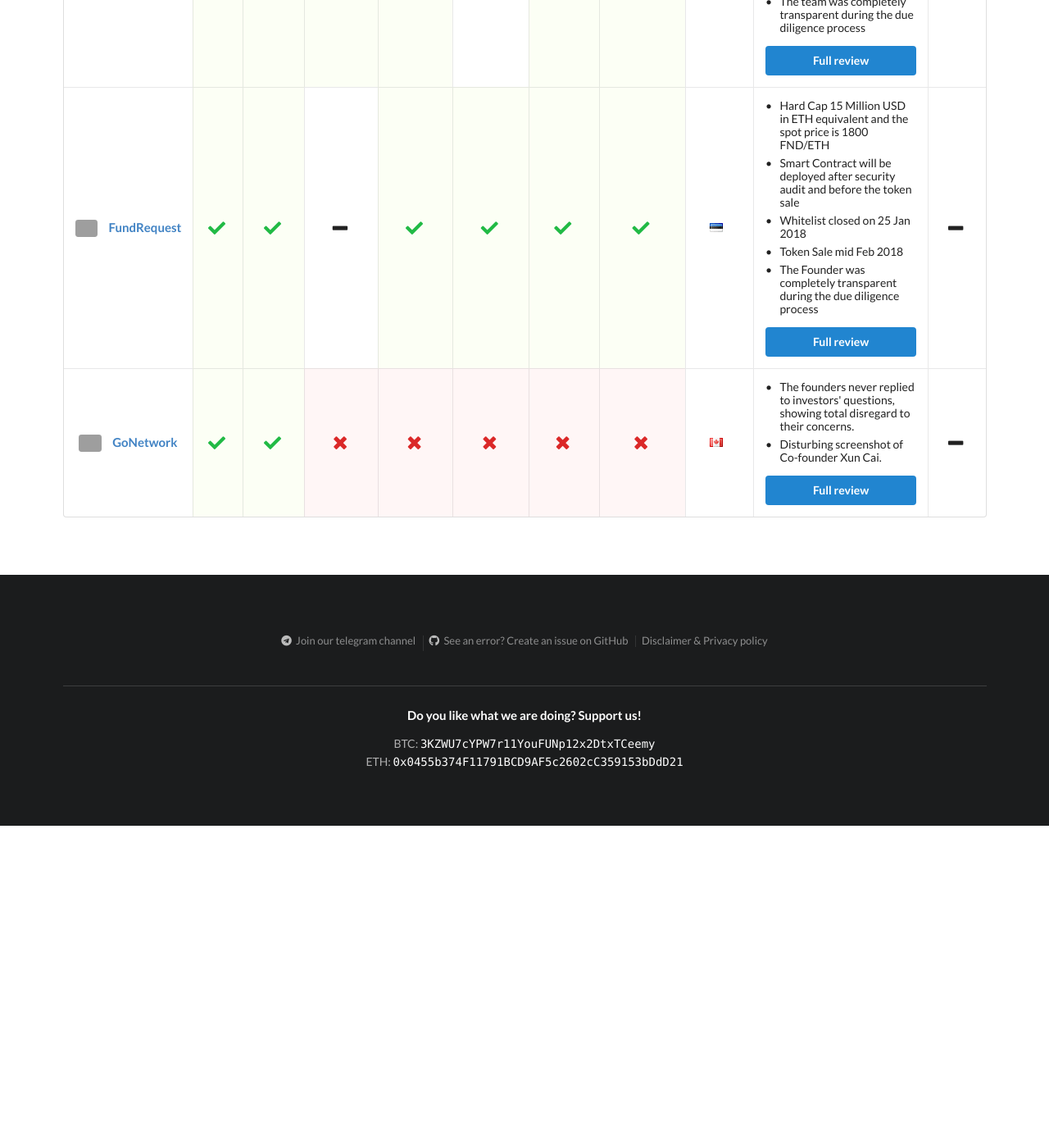
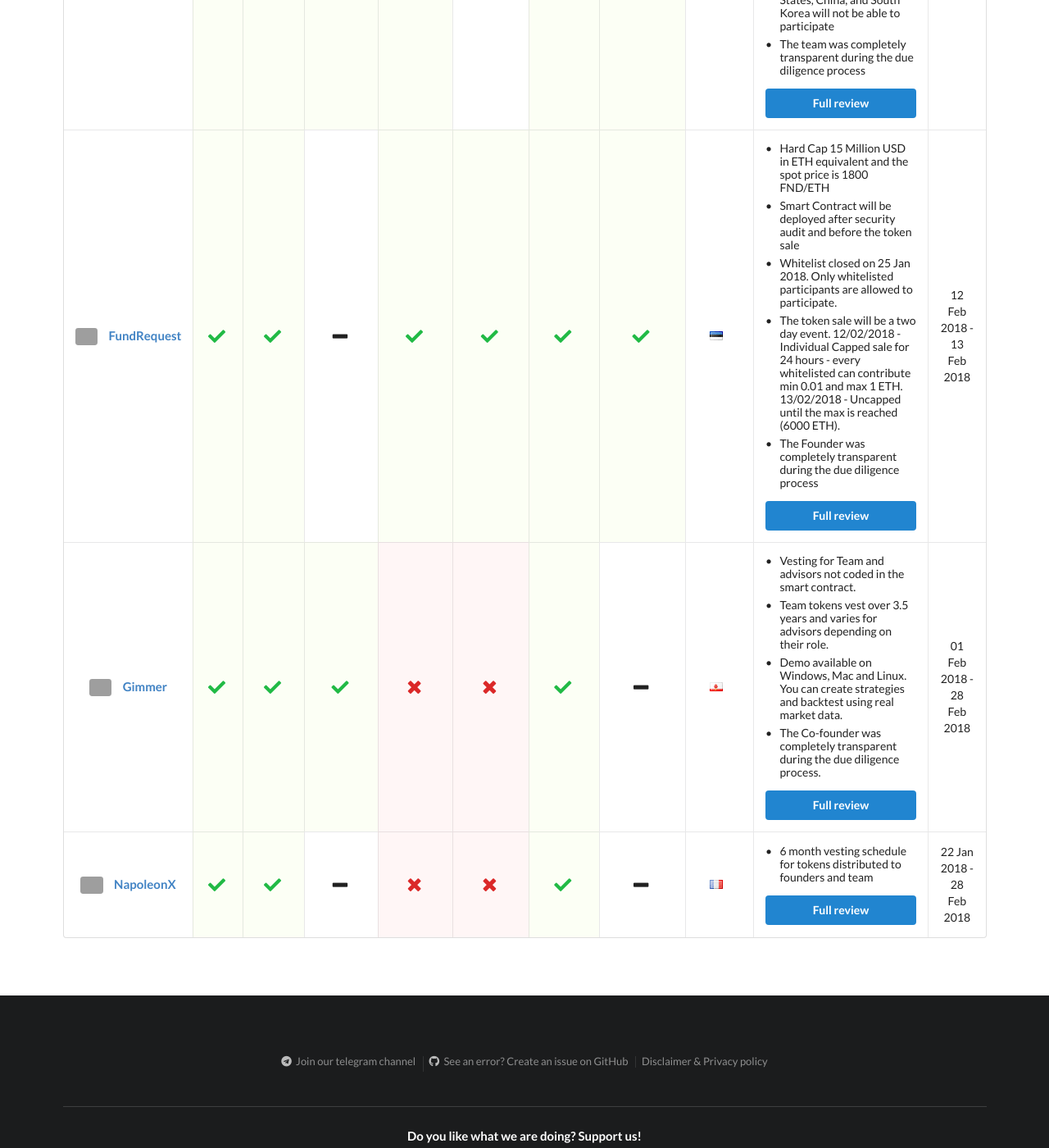
Before and after one commit to ico-check/ico-check, a Jekyll site: the page built from index.md, in a window 1280 px wide and 1400 px high, scrolled down 1023 px. Shown: the whole window at 82% size. Built offline with Jekyll 4.4.1, drawn with Linux system fonts in a browser that asks for light colours; nearby versions of some CDN libraries; before the commit the page ends 2030 px from its top, so only the background shows below that; some of the changed text lies outside the part shown; grey boxes are pictures that could not be loaded.

Commit message:
39-gimmer-ico-check
Added Gimmer. Active ICO

```diff
--- a/_data/active-future-icos.yml
+++ b/_data/active-future-icos.yml
@@ -1,20 +1,22 @@
 # For country names specify full name. All values available here: https://semantic-ui.com/elements/flag.html
-- name: NapoleonX
-  image: https://i.imgur.com/Hruaqkl.png
-  url: https://www.napoleonx.ai/
+- name: GoNetwork
+  image: https://i.imgur.com/XhAQdHY.jpg
+  url: https://gonetwork.co/
   real_team: true
   github: true
-  smart_contract:
+  smart_contract: false
   product: false
   min_vesting: false
-  have_company: true
-  location: France
+  have_company: false
+  transparent: false
+  location: Canada
   comments:
-    - content: 6 month vesting schedule for tokens distributed to founders and team
-  ico_start_date: 2018-01-22T00:00:00Z
-  ico_end_date: 2018-02-28T00:00:00Z
+    - content: The founders never replied to investors' questions, showing total disregard to their concerns.
+    - content: Disturbing screenshot of Co-founder Xun Cai.
+  ico_start_date:
+  ico_end_date:
   safe: false
-  issue_url: https://github.com/ico-check/ico-check/issues/3
+  issue_url: https://github.com/ico-check/ico-check/issues/12
 
 - name: Holo
   image: https://i.imgur.com/NO3d4q7.png
@@ -34,8 +36,8 @@
     - content: No vesting schedule for Organization & Team tokens, but the team will mostly be paid in Holo fuel which is not exchangeable until the platform is running. HoloTokens are temporary and will be destroyed once Holo Launches.
     - content: Residents of The United States, China, and South Korea will not be able to participate
     - content: The team was completely transparent during the due diligence process
-  ico_start_date:
-  ico_end_date:
+  ico_start_date: 2018-02-22T11:00:00Z
+  ico_end_date: 2018-03-23T11:00:00Z
   safe: false
   issue_url: https://github.com/ico-check/ico-check/issues/24
 
@@ -53,29 +55,47 @@
   comments:
     - content: Hard Cap 15 Million USD in ETH equivalent and the spot price is 1800 FND/ETH
     - content: Smart Contract will be deployed after security audit and before the token sale
-    - content: Whitelist closed on 25 Jan 2018
-    - content: Token Sale mid Feb 2018
+    - content: Whitelist closed on 25 Jan 2018. Only whitelisted participants are allowed to participate.
+    - content: The token sale will be a two day event. 12/02/2018 - Individual Capped sale for 24 hours - every whitelisted can contribute min 0.01 and max 1 ETH. 13/02/2018 - Uncapped until the max is reached (6000 ETH).
     - content: The Founder was completely transparent during the due diligence process
-  ico_start_date: 2018-02-14T11:00:00Z
-  ico_end_date:
+  ico_start_date: 2018-02-12T11:00:00Z
+  ico_end_date: 2018-02-13T11:00:00Z
   safe: true
   issue_url: https://github.com/ico-check/ico-check/issues/45
 
-- name: GoNetwork
-  image: https://i.imgur.com/XhAQdHY.jpg
-  url: https://gonetwork.co/
+- name: Gimmer
+  image: https://i.imgur.com/vD1Fqzb.jpg
+  url: https://token.gimmer.net/
   real_team: true
   github: true
-  smart_contract: false
+  smart_contract: true
   product: false
   min_vesting: false
-  have_company: false
-  transparent: false
-  location: Canada
+  have_company: true
+  location: Gibraltar
   comments:
-    - content: The founders never replied to investors' questions, showing total disregard to their concerns.
-    - content: Disturbing screenshot of Co-founder Xun Cai.
-  ico_start_date:
-  ico_end_date:
+    - content: Vesting for Team and advisors not coded in the smart contract.
+    - content: Team tokens vest over 3.5 years and varies for advisors depending on their role.
+    - content: Demo available on Windows, Mac and Linux. You can create strategies and backtest using real market data.
+    - content: The Co-founder was completely transparent during the due diligence process.
+  ico_start_date: 2018-02-01T00:00:00Z
+  ico_end_date: 2018-02-28T00:00:00Z
   safe: false
-  issue_url: https://github.com/ico-check/ico-check/issues/12
+  issue_url: https://github.com/ico-check/ico-check/issues/51
+
+- name: NapoleonX
+  image: https://i.imgur.com/Hruaqkl.png
+  url: https://www.napoleonx.ai/
+  real_team: true
+  github: true
+  smart_contract:
+  product: false
+  min_vesting: false
+  have_company: true
+  location: France
+  comments:
+    - content: 6 month vesting schedule for tokens distributed to founders and team
+  ico_start_date: 2018-01-22T00:00:00Z
+  ico_end_date: 2018-02-28T00:00:00Z
+  safe: false
+  issue_url: https://github.com/ico-check/ico-check/issues/3
```
